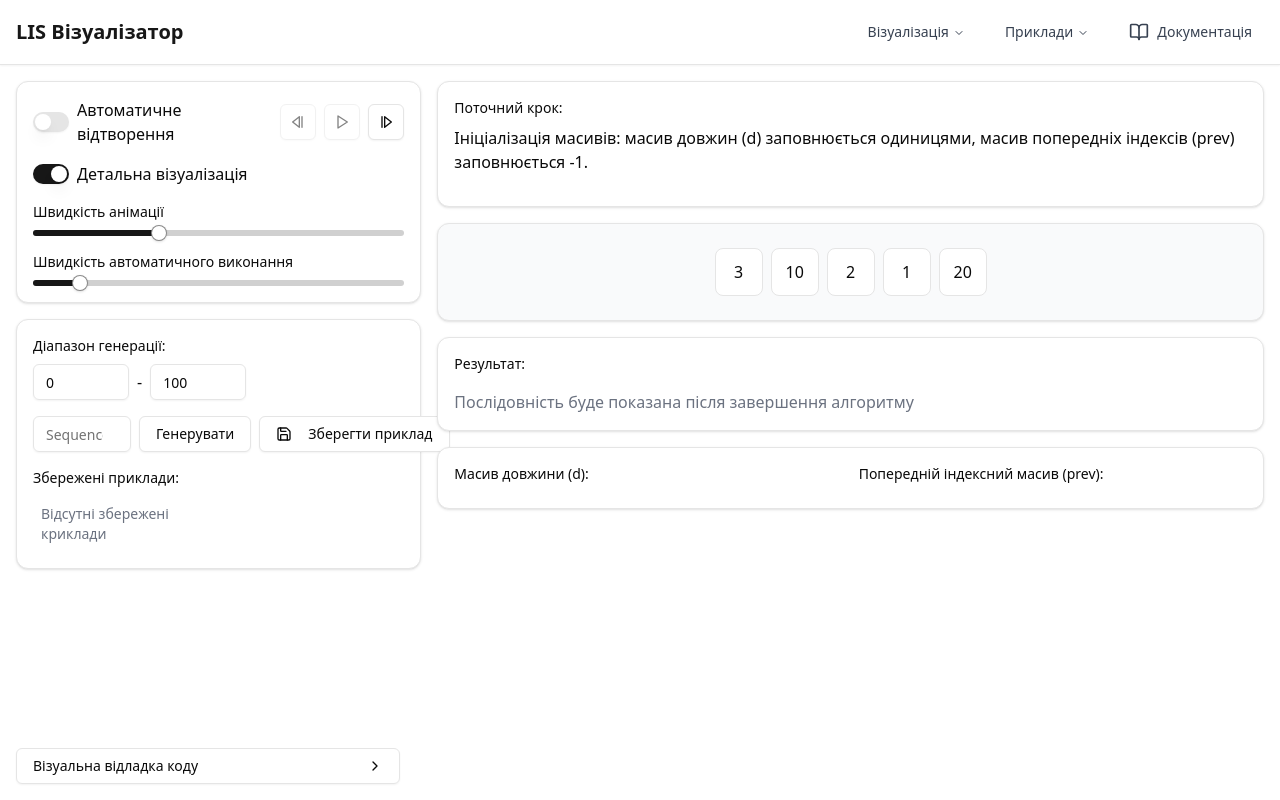
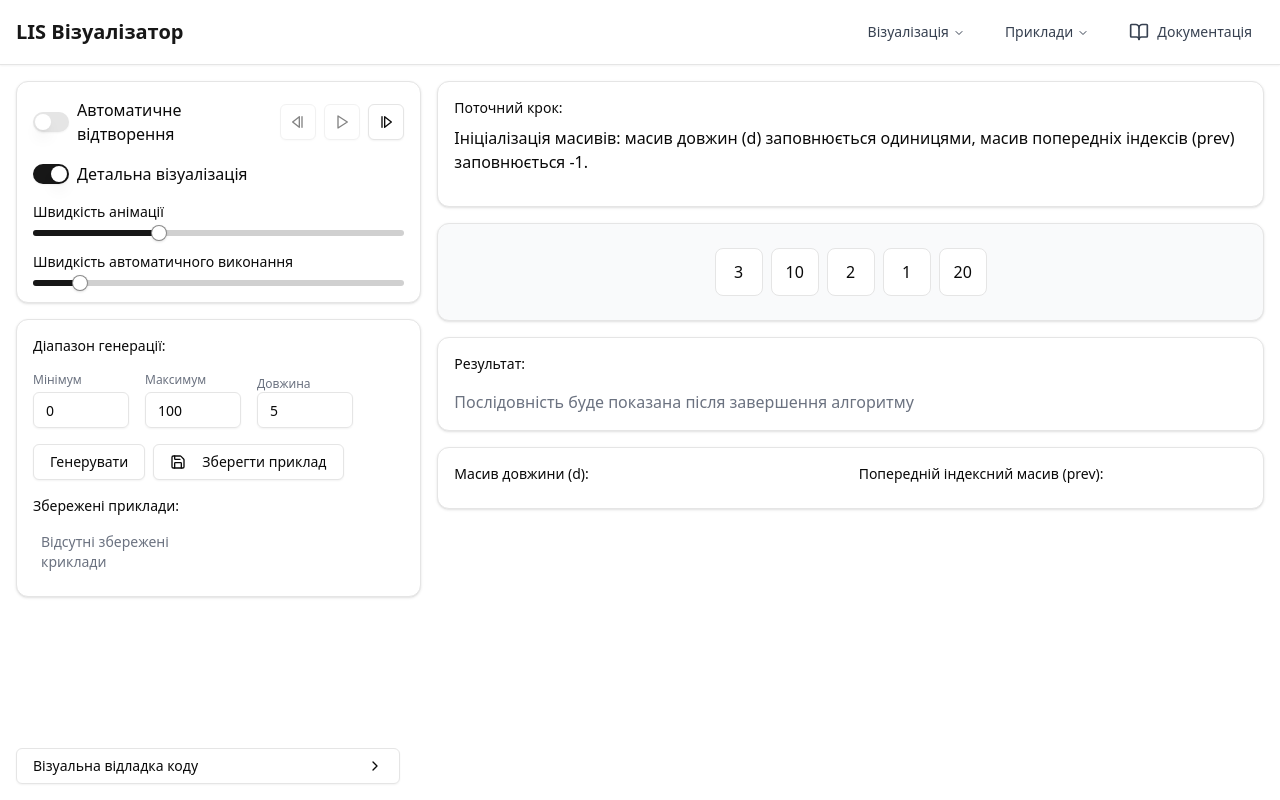
Before and after one commit to AndriiSalohub/LIS-visualisation, a React (Vite) app in the folder client/: page /visualization in a window 1280 px wide. Built offline with nearby package versions, Linux system fonts and the light colour scheme.

Commit message:
Fix small bugs and add validation to the range selection

```diff
--- a/client/src/components/Header.jsx
+++ b/client/src/components/Header.jsx
@@ -17,7 +17,6 @@ const Header = () => {
     <nav className="sticky top-0 z-50 w-full border-b bg-white/95 backdrop-blur supports-[backdrop-filter]:bg-white/60 shadow-sm">
       <div className="container px-4 mx-auto">
         <div className="flex items-center justify-between h-16">
-          {/* Logo/Brand */}
           <NavigationMenu>
             <NavigationMenuList>
               <NavigationMenuItem>
--- /dev/null
+++ b/client/src/components/RangeSelection.jsx
@@ -0,0 +1,86 @@
+/* eslint-disable react/prop-types */
+import { Button } from "@/components/ui/button";
+import { Input } from "@/components/ui/input";
+import { Save } from "lucide-react";
+
+const RangeSelection = ({
+  minRange,
+  maxRange,
+  sequenceLength,
+  handleMinRangeChange,
+  handleMaxRangeChange,
+  handleSequenceLengthChange,
+  generateRandomSequence,
+  handleSaveExample,
+  error,
+}) => {
+  return (
+    <div className="space-y-4">
+      <div className="flex flex-col gap-4">
+        <div className="text-sm font-medium">Діапазон генерації:</div>
+        <div className="flex flex-wrap gap-4">
+          <div className="flex flex-wrap items-end gap-4">
+            <div className="w-24">
+              <label className="text-xs text-gray-500 mb-1 block">
+                Мінімум
+              </label>
+              <Input
+                type="number"
+                placeholder="Мін"
+                className="w-full"
+                value={minRange}
+                onChange={handleMinRangeChange}
+              />
+            </div>
+            <div className="w-24">
+              <label className="text-xs text-gray-500 mb-1 block">
+                Максимум
+              </label>
+              <Input
+                type="number"
+                placeholder="Макс"
+                className="w-full"
+                value={maxRange}
+                onChange={handleMaxRangeChange}
+              />
+            </div>
+            <div className="w-24">
+              <label className="text-xs text-gray-500 block">Довжина</label>
+              <Input
+                type="number"
+                placeholder="Розмір"
+                className="w-full"
+                value={sequenceLength}
+                onChange={handleSequenceLengthChange}
+              />
+            </div>
+          </div>
+          <div className="flex flex-wrap gap-2">
+            <Button
+              variant="outline"
+              className="flex-shrink-0"
+              onClick={generateRandomSequence}
+            >
+              Генерувати
+            </Button>
+            <Button
+              variant="outline"
+              className="flex-shrink-0"
+              onClick={handleSaveExample}
+            >
+              <Save className="h-4 w-4 mr-2" />
+              Зберегти приклад
+            </Button>
+          </div>
+        </div>
+        {error && (
+          <div className="text-sm text-red-500 mt-2 p-2 bg-red-50 rounded-md">
+            {error}
+          </div>
+        )}
+      </div>
+    </div>
+  );
+};
+
+export default RangeSelection;
--- a/client/src/components/SequenceDialog.jsx
+++ b/client/src/components/SequenceDialog.jsx
@@ -41,9 +41,10 @@ const SequenceDialog = ({ sequence, onClose, onLoad, onEdit }) => {
   };
 
   const validateInput = (value) => {
-    if (value === "") return true;
-    const parsedValue = parseInt(value);
-    return !isNaN(parsedValue) && /^\d+$/.test(value);
+    if (value === "") return false;
+    if (value === "-") return false;
+
+    return /^-?\d+$/.test(value);
   };
 
   const handleEdit = (index, value) => {
@@ -53,6 +54,7 @@ const SequenceDialog = ({ sequence, onClose, onLoad, onEdit }) => {
     });
 
     const newInvalidInputs = { ...invalidInputs };
+
     if (!validateInput(value)) {
       newInvalidInputs[index] = true;
     } else {
@@ -63,6 +65,7 @@ const SequenceDialog = ({ sequence, onClose, onLoad, onEdit }) => {
     if (value === "") {
       const newSequence = [...editedSequence];
       newSequence[index] = "";
+
       setEditedSequence(newSequence);
     } else if (validateInput(value)) {
       const parsedValue = parseInt(value);
--- a/client/src/pages/Visualizationpage.jsx
+++ b/client/src/pages/Visualizationpage.jsx
@@ -1,7 +1,6 @@
 import { useState, useRef, useEffect } from "react";
 import { Button } from "@/components/ui/button";
 import { Card } from "@/components/ui/card";
-import { Input } from "@/components/ui/input";
 import { Slider } from "@/components/ui/slider";
 import { Switch } from "@/components/ui/switch";
 import { Play, Pause, StepForward, StepBack, Save, X, Eye } from "lucide-react";
@@ -9,6 +8,7 @@ import { Dialog } from "@/components/ui/dialog";
 import SequenceDialog from "../components/SequenceDialog";
 import useExamples from "../store";
 import CodeDebugger from "../components/CodeDebugger";
+import RangeSelection from "../components/RangeSelection";
 
 const formatSequence = (seq) => {
   if (seq.length <= 4) return seq.join(", ");
@@ -80,8 +80,10 @@ const VisualizationPage = () => {
     currentJ: -1,
     lis: [],
   });
-  const [minRange, setMinRange] = useState(0);
-  const [maxRange, setMaxRange] = useState(100);
+  const [minRange, setMinRange] = useState("0");
+  const [maxRange, setMaxRange] = useState("100");
+  const [error, setError] = useState("");
+  const [sequenceLength, setSequenceLength] = useState("5");
   const {
     examples,
     addExample,
@@ -89,7 +91,6 @@ const VisualizationPage = () => {
     removeExample,
     editExample,
   } = useExamples();
-  const [showCodeDebugger, setShowCodeDebugger] = useState(false);
 
   const animationRef = useRef(null);
   const transitionDuration = 1000 / (animationSpeed * 2);
@@ -178,11 +179,20 @@ const VisualizationPage = () => {
     return () => clearInterval(animationRef.current);
   }, [isPlaying, isAutoMode, speed, algorithmState]);
 
-  const generateRandomSequence = (size) => {
-    const newSeq = Array.from({ length: size }, () =>
-      Math.floor(Math.random() * (maxRange - minRange + 1) + minRange),
+  const generateRandomSequence = () => {
+    if (!validateInputs()) {
+      return;
+    }
+
+    const min = Number(minRange);
+    const max = Number(maxRange);
+    const length = Number(sequenceLength);
+
+    const newSequence = Array.from({ length }, () =>
+      Math.floor(Math.random() * (max - min + 1) + min),
     );
-    setSequence(newSeq);
+
+    setSequence(newSequence);
     resetVisualization();
   };
 
@@ -216,6 +226,51 @@ const VisualizationPage = () => {
       ...savedExamples.filter((example) => example.id === id)[0],
       sequence: newSequence,
     });
+  };
+
+  const validateInputs = () => {
+    setError("");
+
+    if (!minRange.trim() || !maxRange.trim() || !sequenceLength.trim()) {
+      setError("Будь ласка, заповніть всі поля");
+      return false;
+    }
+
+    const min = Number(minRange);
+    const max = Number(maxRange);
+    const length = Number(sequenceLength);
+
+    if (isNaN(min) || isNaN(max) || isNaN(length)) {
+      setError("Будь ласка, введіть коректні числові значення");
+      return false;
+    }
+
+    if (length < 2 || length > 1000) {
+      setError("Довжина послідовності має бути від 2 до 1000");
+      return false;
+    }
+
+    if (min >= max) {
+      setError("Мінімальне значення має бути меншим за максимальне");
+      return false;
+    }
+
+    return true;
+  };
+
+  const handleMinRangeChange = (e) => {
+    const value = e.target.value;
+    setMinRange(value);
+  };
+
+  const handleMaxRangeChange = (e) => {
+    const value = e.target.value;
+    setMaxRange(value);
+  };
+
+  const handleSequenceLengthChange = (e) => {
+    const value = e.target.value;
+    setSequenceLength(value);
   };
 
   return (
@@ -325,59 +380,17 @@ const VisualizationPage = () => {
 
           <Card className="p-3 sm:p-4 bg-white">
             <div className="space-y-4">
-              <div className="space-y-2">
-                <div className="text-sm font-medium">Діапазон генерації:</div>
-                <div className="flex gap-2">
-                  <Input
-                    type="number"
-                    placeholder="Мін"
-                    className="w-24"
-                    value={minRange}
-                    onChange={(e) => setMinRange(parseInt(e.target.value) || 0)}
-                  />
-                  <span className="self-center">-</span>
-                  <Input
-                    type="number"
-                    placeholder="Макс"
-                    className="w-24"
-                    value={maxRange}
-                    onChange={(e) =>
-                      setMaxRange(parseInt(e.target.value) || 100)
-                    }
-                  />
-                </div>
-              </div>
-
-              <div className="flex flex-col sm:flex-row items-start sm:items-center gap-2">
-                <Input
-                  type="number"
-                  placeholder="Sequence size"
-                  className="w-full sm:w-32"
-                  onChange={(e) =>
-                    generateRandomSequence(parseInt(e.target.value))
-                  }
-                  min={2}
-                  max={20}
-                />
-                <div className="flex gap-2 w-full sm:w-auto">
-                  <Button
-                    variant="outline"
-                    className="flex-1 sm:flex-none"
-                    onClick={() => generateRandomSequence(sequence.length)}
-                  >
-                    Генерувати
-                  </Button>
-                  <Button
-                    variant="outline"
-                    className="flex-1 sm:flex-none"
-                    onClick={handleSaveExample}
-                  >
-                    <Save className="h-4 w-4 mr-2" />
-                    Зберегти приклад
-                  </Button>
-                </div>
-              </div>
-
+              <RangeSelection
+                minRange={minRange}
+                maxRange={maxRange}
+                sequenceLength={sequenceLength}
+                handleMinRangeChange={handleMinRangeChange}
+                handleMaxRangeChange={handleMaxRangeChange}
+                handleSequenceLengthChange={handleSequenceLengthChange}
+                generateRandomSequence={generateRandomSequence}
+                handleSaveExample={handleSaveExample}
+                error={error}
+              />
               <div className="space-y-2">
                 <div className="text-sm font-medium">Збережені приклади:</div>
                 <div className="grid grid-cols-1 sm:grid-cols-2 gap-2 max-h-[200px] overflow-y-auto pr-1">
--- a/client/src/store.js
+++ b/client/src/store.js
@@ -4,17 +4,59 @@ const useExamples = create((set, get) => ({
   examples: [
     {
       id: 1,
-      name: "Simple Sequence",
-      sequence: [1, 3, 5, 4, 7],
+      name: "Просте Зростання",
+      sequence: [1, 2, 3, 4, 5],
       selected: false,
     },
     {
       id: 2,
-      name: "Complex Case",
-      sequence: [10, 9, 2, 5, 3, 7, 101, 18],
+      name: "Просте Спадання",
+      sequence: [5, 4, 3, 2, 1],
       selected: false,
     },
-    { id: 3, name: "Edge Case", sequence: [1], selected: false },
+    { id: 3, name: "Граничний випадок", sequence: [1], selected: false },
+    {
+      id: 4,
+      name: "Повторювані Значення",
+      sequence: [1, 3, 2, 3, 4, 1],
+      selected: false,
+    },
+    {
+      id: 5,
+      name: "Чергування",
+      sequence: [1, 5, 2, 6, 3, 7],
+      selected: false,
+    },
+    {
+      id: 6,
+      name: "Довга НЗП в Кінці",
+      sequence: [10, 20, 1, 2, 3, 4, 5, 6],
+      selected: false,
+    },
+    {
+      id: 7,
+      name: "Довга НЗП на Початку",
+      sequence: [1, 2, 3, 4, 5, 10, 2, 2, 2],
+      selected: false,
+    },
+    {
+      id: 8,
+      name: "Випадкова Суміш",
+      sequence: [3, 10, 2, 1, 20, 5, 1, 6],
+      selected: false,
+    },
+    {
+      id: 9,
+      name: "Від'ємні Числа",
+      sequence: [-5, -3, -1, 0, 2, 4],
+      selected: false,
+    },
+    {
+      id: 10,
+      name: "Всі Рівні Елементи",
+      sequence: [5, 5, 5, 5, 5, 5],
+      selected: false,
+    },
   ],
   addExample: (newExample) =>
     set((state) => ({
```
Also changed, not shown: client/src/pages/Examplespage.jsx (+6 -6 lines).
